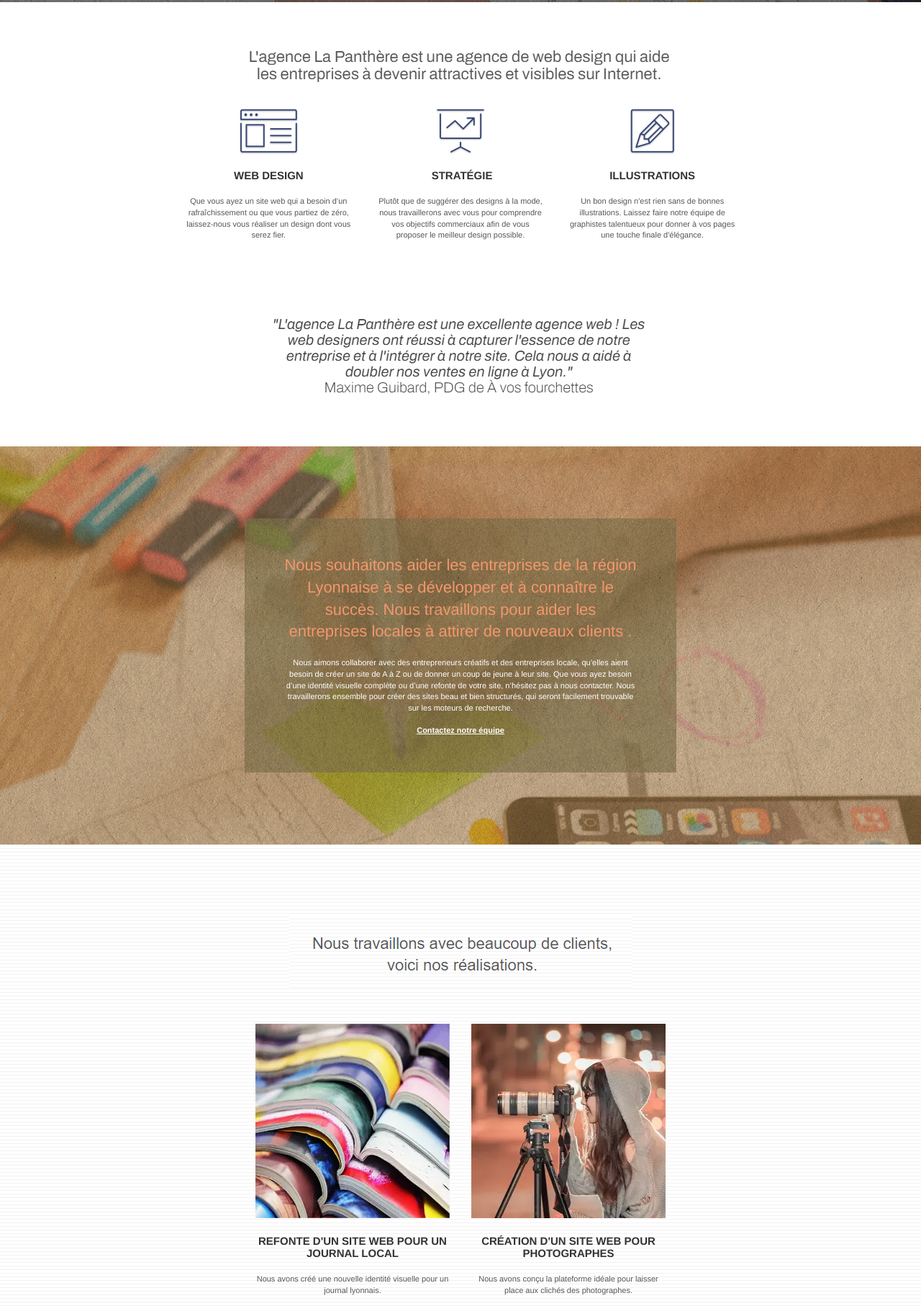
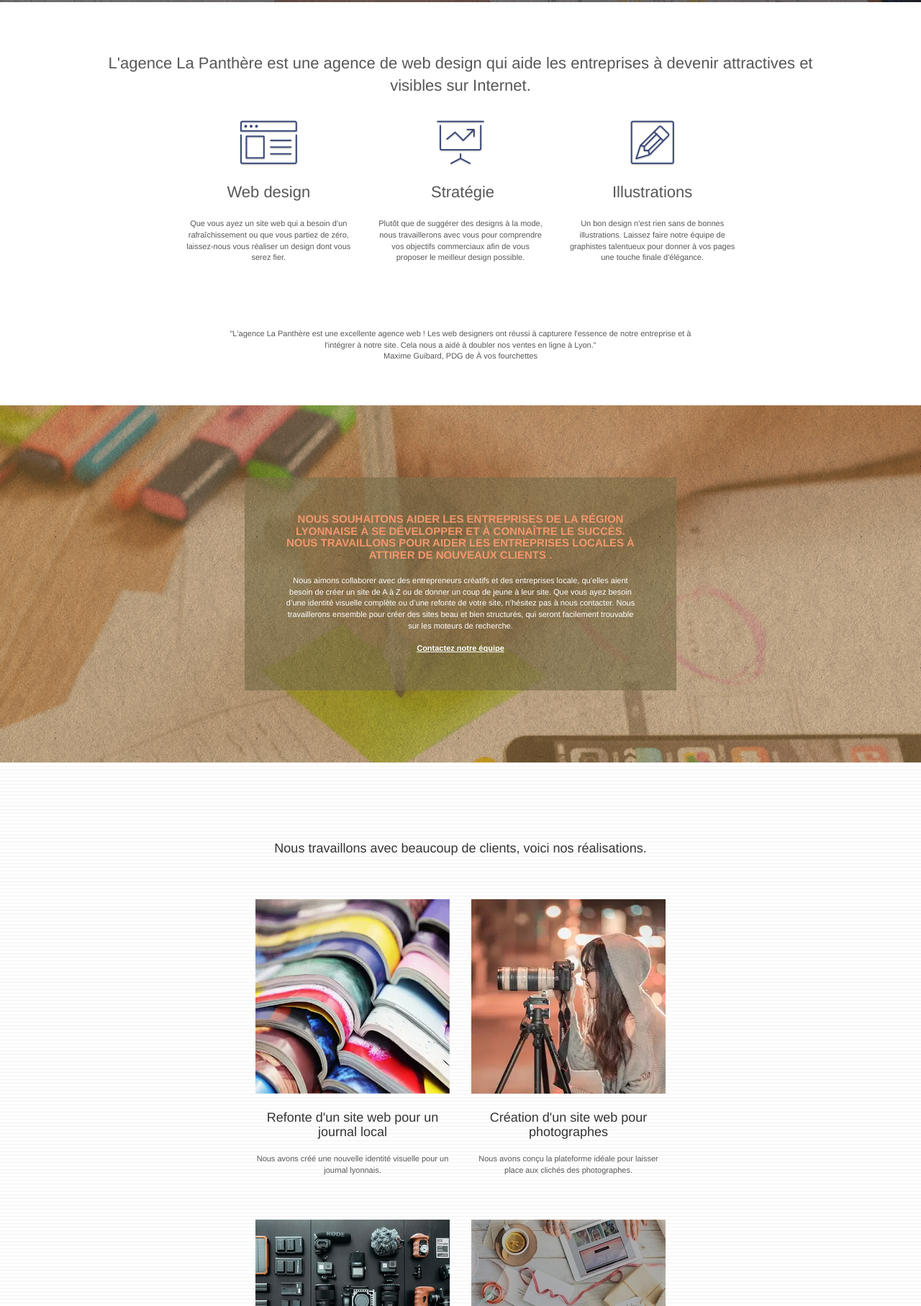
Before and after one commit to Yukes974/La-Panth-re, a plain HTML site: page index.html in a window 1280 px wide. Shown: the part 532-2346 px from the top of the page at 72% size. Drawn offline with Linux system fonts and the light colour scheme.

Commit message:
Sémantique "index" et "page2"
Faire des parties distinctes dans la page web (header, main, footer etc...).
Mettre un seul h1, suivi de h2, h3 etc... si besoin est. Il y avait des titres et un paragraphe qui étaient sous forme d'images qu'il a fallu effacer et remettre sous forme écrite de <H> et <p>.

```diff
--- a/index.html
+++ b/index.html
@@ -28,7 +28,7 @@
 	<div class="page-container">
 
 	<!-- bloc-0 -->
-<div class="bloc bgc-white l-bloc " id="bloc-0">
+	<header class="bloc bgc-white l-bloc " id="bloc-0">
 		<div class="container bloc-sm">
 
 			<nav class="navbar row">
@@ -54,11 +54,12 @@
 				</div>
 			</nav>
 		</div>
-</div>
+	</header>
 	<!-- bloc-0 END -->
 
+	<main>
 		<!-- bloc-1-presentation -->
-<div class="bloc bgc-dark-slate-blue bg-banniere d-bloc bg-t-edge bloc-bg-texture texture-paper b-parallax" id="bloc-1-hero">
+		<section class="bloc bgc-dark-slate-blue bg-banniere d-bloc bg-t-edge bloc-bg-texture texture-paper b-parallax" id="bloc-1-hero">
 			<div class="container bloc-lg">
 				<div class="row tight-width-whitespace">
 					<div class="col-sm-12">
@@ -72,25 +73,25 @@
 					</div>
 				</div>
 			</div>
-</div>
+		</section>
 		<!-- bloc-1-presentation END -->
 
 		<!-- bloc-2-services -->
-<div class="bloc bgc-white l-bloc" id="bloc-2-services">
+		<section class="bloc bgc-white l-bloc" id="bloc-2-services">
 			<div class="container bloc-md">
 				<div class="row">
-			<div class="col-sm-12 text-center">
-				<img alt="agence web, agence web paris, web design paris, stratégie web" src="img/title.png" />
-			</div>
+					<h2 class="col-sm-12 text-center">
+						L'agence La Panthère est une agence de web design qui aide les entreprises à devenir attractives et visibles sur Internet.
+					</h2>
 				</div>
 				<div class="row voffset-lg med-width-whitespace">
 					<div class="col-sm-4">
 						<div class="text-center">
 							<span class="et-icon-browser sm-shadow icon-dark-slate-blue icons icon-lg"></span>
 						</div>
-				<h3 class="mg-md text-center">
+						<h2 class="mg-md text-center">
 							Web design
-				</h3>
+						</h2>
 						<p class="text-center ">
 							Que vous ayez un site web qui a besoin d&rsquo;un rafraîchissement ou que vous partiez de zéro, laissez-nous vous réaliser un design dont vous serez fier.
 						</p>
@@ -99,75 +100,75 @@
 						<div class="text-center">
 							<span class="et-icon-presentation sm-shadow icon-dark-slate-blue icons icon-lg"></span>
 						</div>
-				<h3 class="mg-md text-center">
+						<h2 class="mg-md text-center">
 							&nbsp;Stratégie
-				</h3>
+						</h2>
 						<p class="text-center ">
-					Plutôt que de suggérer des designs à la mode, nous travaillerons avec vous pour comprendre vos objectifs commerciaux afin de vous proposer le meilleur design possible.<br>
+							Plutôt que de suggérer des designs à la mode, nous travaillerons avec vous pour comprendre vos objectifs commerciaux afin de vous proposer le meilleur design possible.
 						</p>
 					</div>
 					<div class="col-sm-4">
 						<div class="text-center">
 							<span class="et-icon-edit sm-shadow icon-dark-slate-blue icons icon-lg"></span>
 						</div>
-				<h3 class="mg-md text-center">
+						<h2 class="mg-md text-center">
 							Illustrations
-				</h3>
+						</h2>
 						<p class="text-center ">
 							Un bon design n'est rien sans de bonnes illustrations. Laissez faire notre équipe de graphistes talentueux pour donner à vos pages une touche finale d'élégance.
 						</p>
 					</div>
 				</div>
 				<div class="row voffset-lg voffset">
-			<div class="col-xs-12 col-md-8 col-md-offset-2 text-center">
-				<img alt="agence web, agence web paris, web design paris, stratégie web" src="img/citation.png" />
-
+					<p class="col-xs-12 col-md-8 col-md-offset-2 text-center">
+						"L'agence La Panthère est une excellente agence web ! Les web designers ont réussi à capturere l'essence de notre entreprise et à l'intégrer à notre site. Cela nous a aidé à doubler nos ventes en ligne à Lyon." <br>
+						Maxime Guibard, PDG de À vos fourchettes
+					</p>
 				</div>
 			</div>
-	</div>
-</div>
+		</section>
 		<!-- bloc-2-services END -->
 
 		<!-- bloc-3-what-i-do -->
-<div class="bloc tc-white bgc-atomic-tangerine bg-presentation d-bloc bloc-bg-texture texture-paper b-parallax" id="bloc-3-what-i-do">
+		<section class="bloc tc-white bgc-atomic-tangerine bg-presentation d-bloc bloc-bg-texture texture-paper b-parallax" id="bloc-3-what-i-do">
 			<div class="container bloc-lg">
 				<div class="row tight-width-whitespace black-background">
 					<div class="col-sm-12">
-				<h2 class="mg-md text-center tc-white">
+						<h3 class="mg-md text-center tc-white">
 							Nous souhaitons aider les entreprises de la région Lyonnaise à se développer et à connaître le succès. Nous travaillons pour aider les entreprises locales à attirer de nouveaux clients .<br>
-				</h2>
+						</h3>
 						<p class="text-center white">
 							Nous aimons collaborer avec des entrepreneurs créatifs et des entreprises locale, qu’elles aient besoin de créer un site de A à Z ou de donner un coup de jeune à leur site. Que vous ayez besoin d’une identité visuelle complète ou d’une refonte de votre site, n’hésitez pas à nous contacter. Nous travaillerons ensemble pour créer des sites beau et bien structurés, qui seront facilement trouvable sur les moteurs de recherche. <br><br><a class="ltc-white bold-link" href="page2.html">Contactez notre équipe</a><br>
 						</p>
 					</div>
 				</div>
 			</div>
-</div>
+		</section>
 		<!-- bloc-3-what-i-do END -->
 
 		<!-- bloc-4-portfolio -->
-<div class="bloc bgc-white bg-lines-h2-bg bg-repeat l-bloc" id="bloc-4-portfolio">
+		<section class="bloc bgc-white bg-lines-h2-bg bg-repeat l-bloc" id="bloc-4-portfolio">
 			<div class="container bloc-lg">
 				<div class="row">
-			<div class="col-sm-12 text-center">
-				<img alt="agence web, agence web paris, web design paris, stratégie web" src="img/title2.png" />
-			</div>
+					<h4 class="col-sm-12 text-center">
+						Nous travaillons avec beaucoup de clients, voici nos réalisations.
+					</h4>
 				</div>
 				<div class="row tight-width-whitespace portfolio-row">
 					<div class="col-sm-6">
 						<a href="#" data-lightbox="img/1.jpg" data-gallery-id="gallery-1" data-caption="Refonte d'un site web pour un journal local" data-frame="snapshot-lb"><img src="img/1.webp" alt="paris web design logo agence web meilleure agence et refonte site web journal" class="img-responsive portfolio-thumb" /></a>
-				<h3 class="mg-md text-center">
+						<h4 class="mg-md text-center">
 							Refonte d'un site web pour un journal local
-				</h3>
+						</h4>
 						<p class="text-center">
 							Nous avons créé une nouvelle identité visuelle pour un journal lyonnais.
 						</p>
 					</div>
 					<div class="col-sm-6">
 						<a href="#" data-lightbox="img/2.jpg" data-gallery-id="gallery-1" data-caption="Création d'un site web pour photographes" data-frame="snapshot-lb"><img src="img/2.webp" class="img-responsive portfolio-thumb" alt="paris web design logo agence web meilleure agence, Création d'un site web pour photographes" /></a>
-				<h3 class="mg-md text-center">
+						<h4 class="mg-md text-center">
 							Création d'un site web pour photographes
-				</h3>
+						</h4>
 						<p class="text-center">
 							Nous avons conçu la plateforme idéale pour laisser place aux clichés des photographes.
 						</p>
@@ -176,44 +177,45 @@
 				<div class="row tight-width-whitespace portfolio-row">
 					<div class="col-sm-6">
 						<a href="#" data-lightbox="img/3.bmp" data-gallery-id="gallery-1" data-caption="Création d'un site internet pour un voyageur" data-frame="snapshot-lb"><img src="img/3.webp" class="img-responsive portfolio-thumb" alt="paris web design logo agence web meilleure agence, Création d'un site web pour voyageur"/></a>
-				<h3 class="mg-md text-center">
+						<h4 class="mg-md text-center">
 							Création d'un site internet pour un voyageur
-				</h3>
+						</h4>
 						<p class="text-center">
 							Nous avons élaboré un site internet et des illustrations pour sublimer les vidéos et les articles de ce voyageur.
 						</p>
 					</div>
 					<div class="col-sm-6">
 						<a href="#" data-lightbox="img/4.bmp" data-gallery-id="gallery-1" data-caption="Conception d'un site pour une agence de mariage" data-frame="snapshot-lb"><img src="img/4.webp" class="img-responsive portfolio-thumb" alt="paris web design logo agence web meilleure agence, Création d'un site web pour agence de mariage" /></a>
-				<h3 class="mg-md text-center">
+						<h4 class="mg-md text-center">
 							Conception d'un site pour une agence de mariage
-				</h3>
+						</h4>
 						<p class="text-center">
 							Nous avons travaillé avec cette agence pour créer un site internet permettant la présentation détaillée de leurs prestations.
 						</p>
 					</div>
 				</div>
 			</div>
-</div>
+		</section>
 		<!-- bloc-4-portfolio END -->
 
 		<!-- bloc-5-cta -->
-<div class="bloc bgc-dark-slate-blue bg-banniere d-bloc bloc-bg-texture texture-paper" id="bloc-5-cta">
+		<section class="bloc bgc-dark-slate-blue bg-banniere d-bloc bloc-bg-texture texture-paper" id="bloc-5-cta">
 			<div class="container bloc-lg">
 				<div class="row">
-			<h2 class="mg-md text-center tc-white">
+					<h5 class="mg-md text-center tc-white">
 						Prêt pour redonner vie à votre projet ?<br>Contactez notre équipe !
-			</h2>
+					</h5>
 					<div class="col-sm-12 text-center">
 						<a href="page2.html" class="btn btn-atomic-tangerine btn-clean btn-rd btn-lg cta-hero">Contact</a>
 					</div>
 				</div>
 			</div>
-</div>
+		</section>
 		<!-- bloc-5-cta END -->
+	</main>
 
 	<!-- Footer - bloc-8 -->
-<div class="bloc bgc-atomic-tangerine d-bloc" id="bloc-8">
+	<footer class="bloc bgc-atomic-tangerine d-bloc" id="bloc-8">
 		<div class="container bloc-sm">
 			<div class="row">
 				<div class="col-sm-12">
@@ -285,7 +287,7 @@
 				</div>
 			</div>
 		</div>
-</div>
+	</footer>
 	<!-- Footer - bloc-8 END -->
 
 	</div>
@@ -295,6 +297,5 @@
 	<script src="./js/blocs.js"></script>
 	<script src="./js/jquery.touchSwipe.js" defer></script>
 	<script src="./js/gmaps.js"></script>
-
 </body>
 </html>
```
Also changed, not shown: page2.html (+10 -11 lines). Lines whose indentation alone changed are shown as unchanged.
